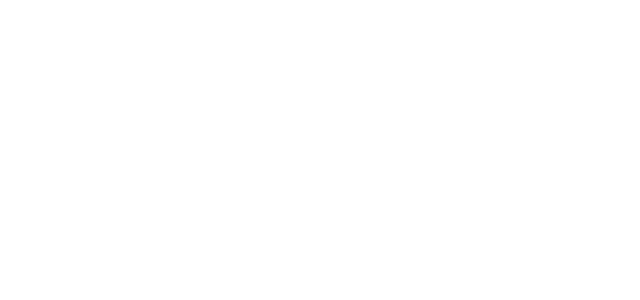
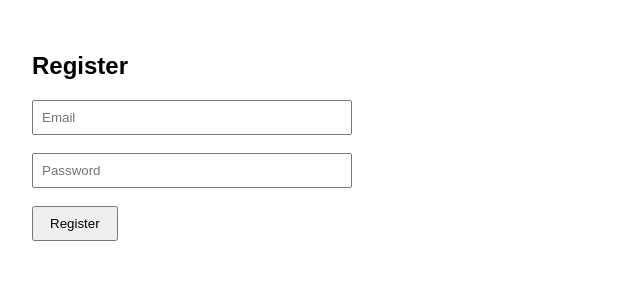
Before and after one commit to dicoder4/healthops-phds, a React (Create React App) app in the folder client/: page /index in a window 1280 px wide. Before the commit this address had no page. Shown: the top 300 px of the page, without its empty margins (0-640 px from the left). Built offline with nearby package versions, Linux system fonts and the light colour scheme.

Commit message:
Health_tracker_website integrated completely

```diff
--- a/client/src/App.js
+++ b/client/src/App.js
@@ -1,16 +1,49 @@
-import React from "react";
-import { BrowserRouter as Router, Routes, Route } from "react-router-dom";
-import Login from "./pages/Login";
-import Register from "./pages/Register";
+import { useState } from "react";
 
 function App() {
+  const [email, setEmail] = useState("");
+  const [password, setPassword] = useState("");
+  const [response, setResponse] = useState("");
+
+  const register = async () => {
+    try {
+      const res = await fetch("http://localhost:5000/api/auth/register", {
+        method: "POST",
+        headers: {
+          "Content-Type": "application/json",
+        },
+        body: JSON.stringify({ email, password }),
+      });
+
+      const data = await res.json();
+      setResponse(data.message || data.error);
+    } catch (err) {
+      setResponse("Error contacting server");
+    }
+  };
+
   return (
-    <Router>
-      <Routes>
-        <Route path="/" element={<Login />} />
-        <Route path="/register" element={<Register />} />
-      </Routes>
-    </Router>
+    <div style={{ padding: "2rem", fontFamily: "sans-serif" }}>
+      <h2>Register</h2>
+      <input
+        type="email"
+        placeholder="Email"
+        value={email}
+        onChange={(e) => setEmail(e.target.value)}
+        style={{ padding: "0.5rem", width: "300px" }}
+      />
+      <br /><br />
+      <input
+        type="password"
+        placeholder="Password"
+        value={password}
+        onChange={(e) => setPassword(e.target.value)}
+        style={{ padding: "0.5rem", width: "300px" }}
+      />
+      <br /><br />
+      <button onClick={register} style={{ padding: "0.5rem 1rem" }}>Register</button>
+      <p style={{ marginTop: "1rem", color: "green" }}>{response}</p>
+    </div>
   );
 }
 
```
